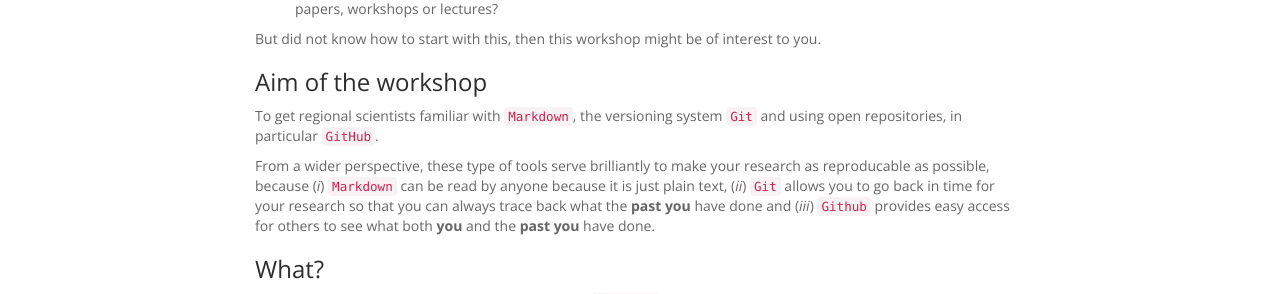
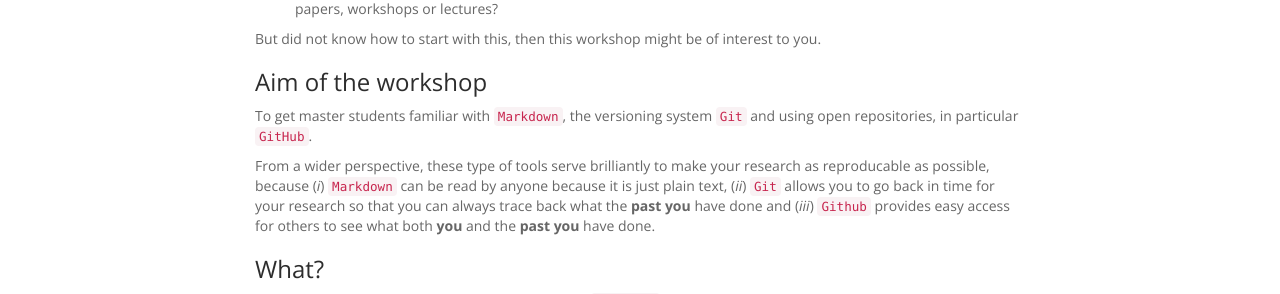
Before and after one commit to Thdegraaff/reproducability-workshop, a Jekyll site: the page built from index.md, in a window 1280 px wide. Shown: the part 362-656 px from the top of the page. Built offline with Jekyll 4.4.1, drawn with Linux system fonts in a browser that asks for light colours; nearby versions of some CDN libraries.

Commit message:
updated index file

```diff
--- a/index.md
+++ b/index.md
@@ -24,7 +24,7 @@ of interest to you.
 
 ### Aim of the workshop
 
-To get regional scientists familiar with `Markdown`, the versioning
+To get master students familiar with `Markdown`, the versioning
 system `Git` and using open repositories, in particular `GitHub`.
 
 From a wider perspective, these type of tools serve brilliantly to
```
